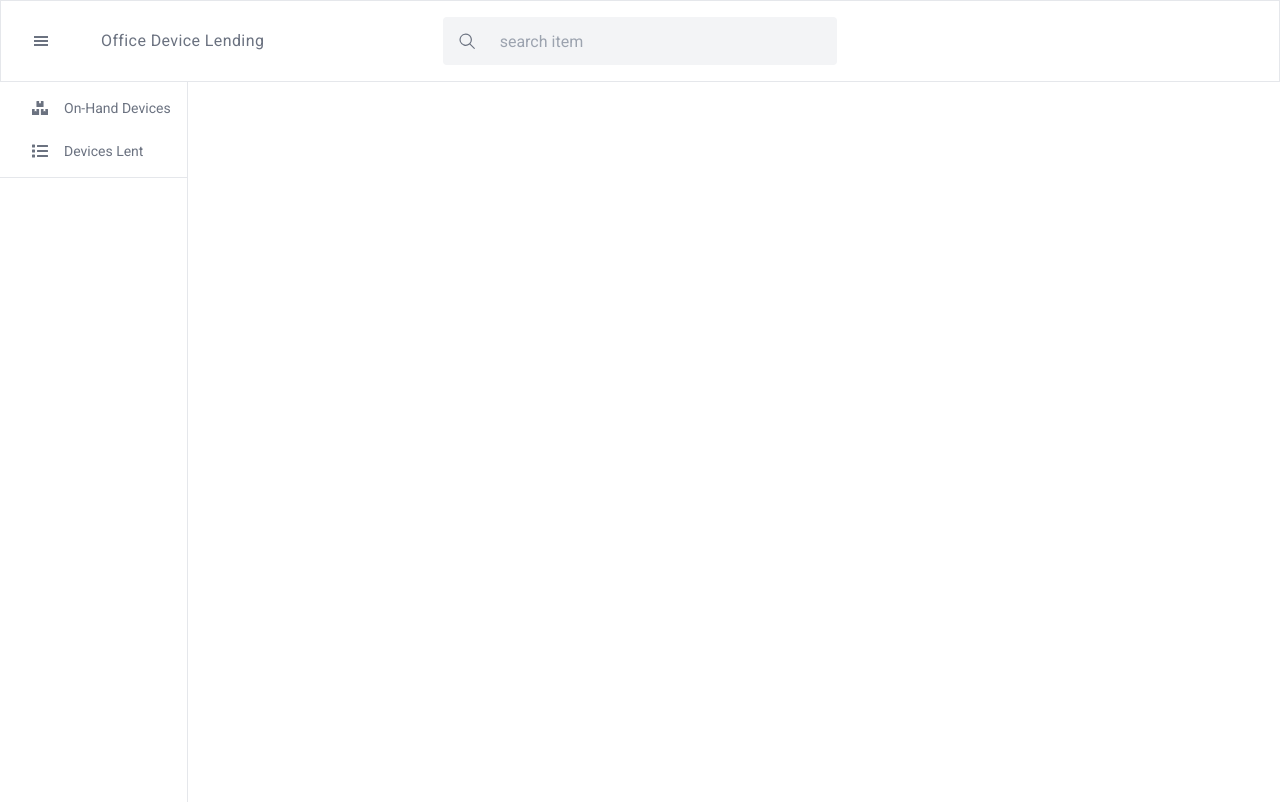
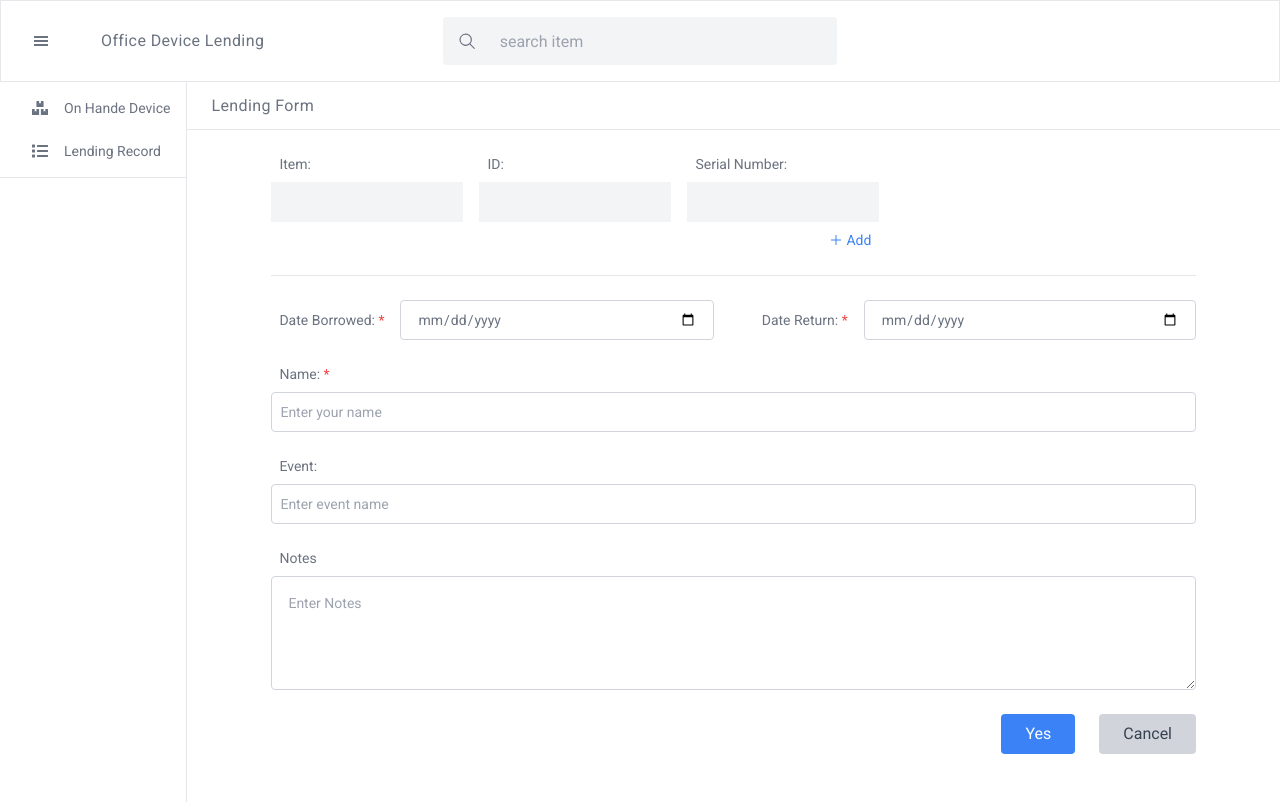
Before and after one commit to EMCSquare12/office-device-lending-app, a React (Vite) app: page /deviceList/lending-form in a window 1280 px wide. Built offline with nearby package versions, Linux system fonts and the light colour scheme.

Commit message:
Fix: change Lending Form form modal to route

```diff
--- a/src/components/Modals/LendingFormModal.jsx
+++ b/src/components/LendingFormModal.jsx
@@ -1,5 +1,6 @@
 import { GrAdd } from "react-icons/gr";
 import { useRef, useState } from "react";
+import SubHeader from "./SubHeader";
 
 const LendingFormModal = ({ closeLendingForm, model, id, serialNumber }) => {
   const [openName, setOpenName] = useState(false);
@@ -7,19 +8,12 @@ const LendingFormModal = ({ closeLendingForm, model, id, serialNumber }) => {
   const closeRef = useRef();
 
   return (
-    <div
-      // onClick={() => {
-      //   closeRef.current.click();
-      // }}
-      className="absolute z-30 flex items-center justify-center w-screen h-screen bg-black bg-opacity-25"
-    >
-      <form className="w-[60vw] h-[80vh]  bg-white rounded-md shadow gap-6 flex flex-col px-10 py-5">
-        <h1 className="mb-4 text-xl font-medium text-gray-500 font-roboto">
-          Lending Form
-        </h1>
-        <div className="flex flex-col w-full gap-6 p-1 overflow-y-scroll">
-          <div className="relative flex flex-col justify-start h-auto w-fit">
-            <div className="flex flex-row w-auto gap-4 h-fit ">
+    <>
+      <SubHeader title="Lending Form"></SubHeader>
+      <div className="flex flex-col w-full h-auto gap-6 px-20 py-5 bg-white">
+        <form className="flex flex-col w-full h-full gap-6 p-1">
+          <div className="relative flex flex-col justify-start h-full w-fit">
+            <div className="flex flex-row w-auto h-full gap-4 ">
               <div className="flex flex-col items-start justify-center h-full gap-2">
                 <label
                   className="pl-2 text-sm text-gray-500 whitespace-nowrap font-roboto"
@@ -28,7 +22,7 @@ const LendingFormModal = ({ closeLendingForm, model, id, serialNumber }) => {
                   Item:
                 </label>
                 <input
-                  className="w-full h-10 px-4 text-sm text-gray-500 truncate bg-gray-100 outline-none font-roboto"
+                  className="w-full h-10 px-4 text-sm text-gray-500 truncate bg-gray-100 border-gray-300 outline-none font-roboto"
                   type="text"
                   id="item"
                   value={model}
@@ -42,7 +36,7 @@ const LendingFormModal = ({ closeLendingForm, model, id, serialNumber }) => {
                   ID:
                 </label>
                 <input
-                  className="w-full h-10 px-4 text-sm text-gray-500 bg-gray-100 outline-none font-roboto"
+                  className="w-full h-10 px-4 text-sm text-gray-500 bg-gray-100 border-gray-300 outline-none font-roboto"
                   type="text"
                   id="serial-num"
                   value={id}
@@ -56,7 +50,7 @@ const LendingFormModal = ({ closeLendingForm, model, id, serialNumber }) => {
                   Serial Number:
                 </label>
                 <input
-                  className="w-full h-10 px-4 text-sm text-gray-500 bg-gray-100 outline-none font-roboto"
+                  className="w-full h-10 px-4 text-sm text-gray-500 bg-gray-100 border-gray-300 outline-none font-roboto"
                   type="text"
                   id="serial-num"
                   value={serialNumber}
@@ -79,7 +73,7 @@ const LendingFormModal = ({ closeLendingForm, model, id, serialNumber }) => {
                 Date Borrowed: <span className="text-red-500">*</span>
               </label>
               <input
-                className="w-full h-full px-4 text-sm text-gray-500 border rounded outline-none font-roboto focus:ring-1"
+                className="w-full h-full px-4 text-sm text-gray-500 border border-gray-300 rounded outline-none font-roboto focus:ring-2 "
                 type="date"
                 id="date-borrowed"
               />
@@ -92,7 +86,7 @@ const LendingFormModal = ({ closeLendingForm, model, id, serialNumber }) => {
                 Date Return: <span className="text-red-500">*</span>
               </label>
               <input
-                className="w-full h-full px-4 text-sm text-gray-500 border rounded outline-none font-roboto focus:ring-1"
+                className="w-full h-full px-4 text-sm text-gray-500 border border-gray-300 rounded outline-none font-roboto focus:ring-1"
                 type="date"
                 id="date-return"
               />
@@ -108,7 +102,7 @@ const LendingFormModal = ({ closeLendingForm, model, id, serialNumber }) => {
               </label>
               <input
                 onClick={() => setOpenName(!openName)}
-                className="h-10 p-2 text-sm text-gray-500 border rounded outline-none font-roboto focus:ring-1"
+                className="h-10 p-2 text-sm text-gray-500 border border-gray-300 rounded outline-none font-roboto focus:ring-1"
                 type="text"
                 id="name"
                 placeholder="Enter your name"
@@ -150,7 +144,7 @@ const LendingFormModal = ({ closeLendingForm, model, id, serialNumber }) => {
               </label>
               <input
                 onClick={() => setOpenEvent(!openEvent)}
-                className="h-10 p-2 text-sm text-gray-500 border rounded outline-none font-roboto focus:ring-1"
+                className="h-10 p-2 text-sm text-gray-500 border border-gray-300 rounded outline-none font-roboto focus:ring-1"
                 type="text"
                 id="event"
                 placeholder="Enter event name"
@@ -192,7 +186,7 @@ const LendingFormModal = ({ closeLendingForm, model, id, serialNumber }) => {
             </label>
             <textarea
               rows="4"
-              className="w-full h-full p-4 text-sm text-gray-500 border rounded outline-none font-roboto focus:ring-1"
+              className="w-full h-full p-4 text-sm text-gray-500 border border-gray-300 rounded outline-none font-roboto focus:ring-1"
               id="notes"
               placeholder="Enter Notes"
             ></textarea>
@@ -209,9 +203,9 @@ const LendingFormModal = ({ closeLendingForm, model, id, serialNumber }) => {
               Cancel
             </button>
           </div>
-        </div>
-      </form>
-    </div>
+        </form>
+      </div>
+    </>
   );
 };
 export default LendingFormModal;
--- a/src/components/NavBar.jsx
+++ b/src/components/NavBar.jsx
@@ -4,22 +4,14 @@ import { FaBoxes } from "react-icons/fa";
 import { useNavigate, useLocation } from "react-router-dom";
 import ToolTip from "./Tooltip";
 
-const NavBar = ({ toggle, subHeader }) => {
-  const [shTitle, setShTitle] = useState({
-    deviceList: "On-Hand Devices",
-    borrowerList: "Devices Lent",
-  });
+const NavBar = ({ toggle }) => {
   const navigate = useNavigate();
   const location = useLocation();
   const [btnPath, setBtnPath] = useState("");
   const [toolTip, setToolTip] = useState(false);
   const [tooltipId, setTooltipId] = useState("");
 
-  const handleSubHeaderTitle = (value) => {
-    const newValue =
-      value === "deviceList" ? shTitle.deviceList : shTitle.borrowerList;
-    subHeader(newValue);
-
+  const handleToggleRoute = (value) => {
     const route = value === "deviceList" ? "/deviceList" : "/borrowerList";
     navigate(route);
   };
@@ -48,7 +40,7 @@ const NavBar = ({ toggle, subHeader }) => {
         <button
           onMouseEnter={() => handleopenToolTip("deviceList")}
           onMouseLeave={() => setToolTip(false)}
-          onClick={() => handleSubHeaderTitle("deviceList")}
+          onClick={() => handleToggleRoute("deviceList")}
           className={`relative flex flex-row items-center w-full h-12 px-2 text-xs transition-all duration-200 ease-in-out rounded outline-none md:text-sm font-roboto ${
             btnPath === "/deviceList" || btnPath === "/"
               ? "bg-blue-100 text-blue-500"
@@ -60,7 +52,7 @@ const NavBar = ({ toggle, subHeader }) => {
           </span>
           {!toggle && (
             <span className="w-full text-left whitespace-nowrap">
-              {shTitle.deviceList}
+              On Hande Device
             </span>
           )}
           {toolTip && tooltipId === "deviceList" && toggle && (
@@ -70,7 +62,7 @@ const NavBar = ({ toggle, subHeader }) => {
         <button
           onMouseEnter={() => handleopenToolTip("borrower")}
           onMouseLeave={() => setToolTip(false)}
-          onClick={() => handleSubHeaderTitle("borrowerList")}
+          onClick={() => handleToggleRoute("borrowerList")}
           className={`relative flex flex-row items-center w-full h-12 px-2 text-xs transition-all duration-200 ease-in-out rounded outline-none md:text-sm font-roboto  ${
             btnPath === "/borrowerList"
               ? "bg-blue-100 text-blue-500 "
@@ -82,7 +74,7 @@ const NavBar = ({ toggle, subHeader }) => {
           </span>
           {!toggle && (
             <span className="w-full text-left whitespace-nowrap">
-              {shTitle.borrowerList}
+              Lending Record
             </span>
           )}
           {toolTip && tooltipId === "borrower" && toggle && (
--- a/src/components/SubHeader.jsx
+++ b/src/components/SubHeader.jsx
@@ -1,38 +1,10 @@
-import { IoFilter } from "react-icons/io5";
-import { IoCheckboxOutline } from "react-icons/io5";
-import { FaEdit } from "react-icons/fa";
-import { GrAdd } from "react-icons/gr";
-import { useEffect, useState } from "react";
-
-const SubHeader = ({ openAddItem }) => {
+const SubHeader = ({ title, children }) => {
   return (
-    <div className="flex flex-row items-center justify-between w-full h-12 px-6 py-2 border-b">
+    <div className="sticky top-0 z-20 flex flex-row items-center justify-between w-full h-12 px-6 py-2 bg-white border-b ">
       <h1 className="flex items-center h-12 text-sm tracking-wide text-gray-500 font-roboto md:text-base">
-        On-Hand Devices
+        {title}
       </h1>
-      <div className="flex flex-row items-center justify-center h-12 gap-4 py-2">
-        <button
-          onClick={() => {
-            openAddItem(true);
-          }}
-          className="flex flex-row items-center justify-center h-8 gap-1 px-2 text-sm text-white transition-all duration-200 ease-in-out bg-blue-500 rounded outline-none focus:bg-blue-600 hover:bg-blue-600 md:text-base"
-        >
-          <GrAdd className="text-white " />
-          Add
-        </button>
-        <div className="h-full w-[1px] bg-gray-300"></div>
-        <div className="flex flex-row items-center justify-center gap-4">
-          <button className="flex items-center justify-center w-8 h-8 transition-all duration-200 ease-in-out outline-none focus:bg-gray-200 hover:bg-gray-200 hover:rounded-full hover:shadow focus:shadow focus:rounded-full">
-            <IoFilter className="text-lg text-none" />
-          </button>
-          <button className="flex items-center justify-center w-8 h-8 transition-all duration-200 ease-in-out outline-none focus:bg-gray-200 hover:bg-gray-200 hover:rounded-full hover:shadow focus:shadow focus:rounded-full">
-            <IoCheckboxOutline className="text-lg text-gray-500 " />
-          </button>
-          <button className="flex items-center justify-center w-8 h-8 transition-all duration-200 ease-in-out outline-none hover:shadow focus:shadow focus:bg-gray-200 hover:bg-gray-200 hover:rounded-full focus:rounded-full">
-            <FaEdit className="text-lg text-gray-500 " />
-          </button>
-        </div>
-      </div>
+      {children}
     </div>
   );
 };
--- a/src/components/pages/TableBorrowerList.jsx
+++ b/src/pages/TableBorrowerList.jsx
@@ -1,6 +1,7 @@
-import fetchCSVData from "../data/fetchCSVData";
+import fetchCSVData from "../components/data/fetchCSVData";
 import { RiExpandUpDownFill } from "react-icons/ri";
 import { useState, useEffect } from "react";
+import SubHeader from "../components/SubHeader";
 
 const TableBorrowerList = ({ searchBorrower }) => {
   const [data, setData] = useState([]);
@@ -68,6 +69,7 @@ const TableBorrowerList = ({ searchBorrower }) => {
 
   return (
     <>
+      <SubHeader title={"Lending Record"}></SubHeader>
       <table className="w-full h-auto overflow-y-scroll text-sm text-gray-500 border-b font-roboto">
         <thead className="sticky top-0 z-10 w-full h-12 bg-white shadow ">
           <tr className="bg-white table-fixed ">
```
Also changed, not shown: src/App.jsx (+4 -4 lines), src/pages/TableDeviceList.jsx (renamed from src/components/pages/TableDeviceList.jsx, +41 -14 lines).
